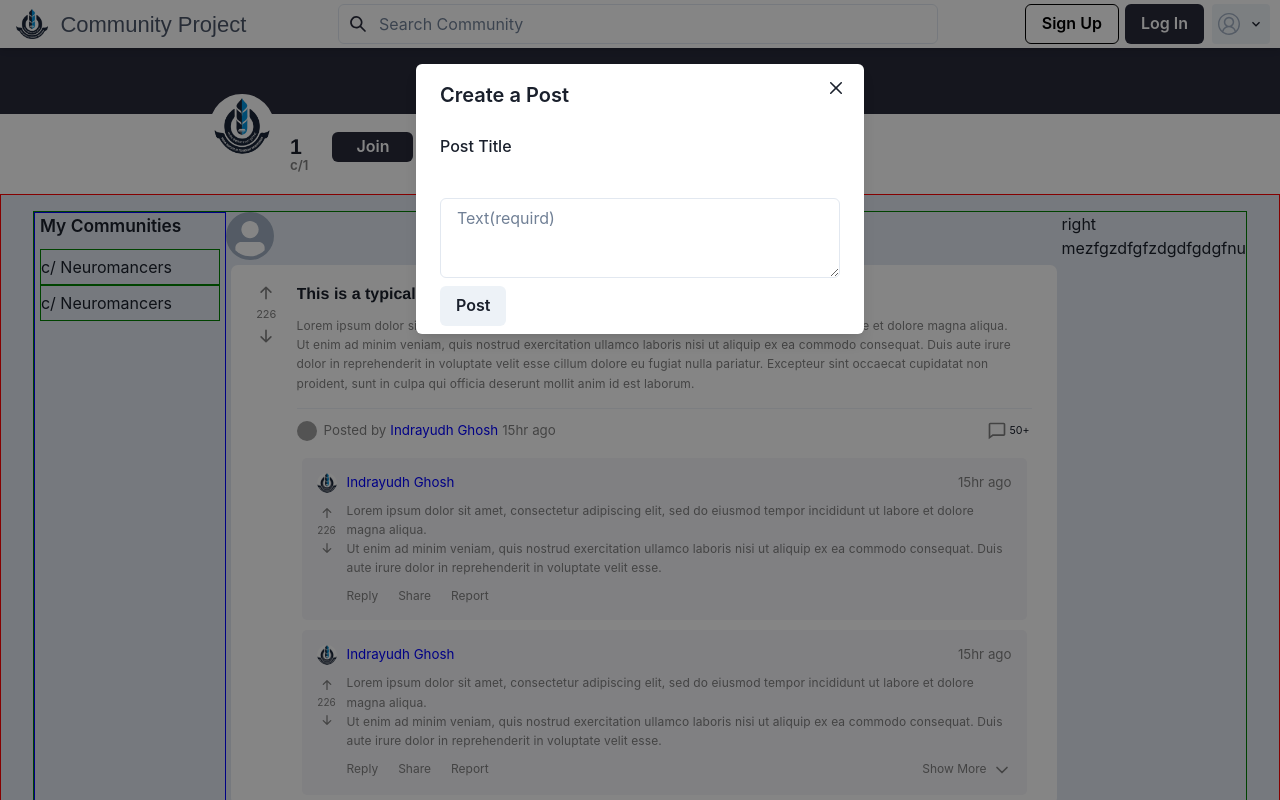
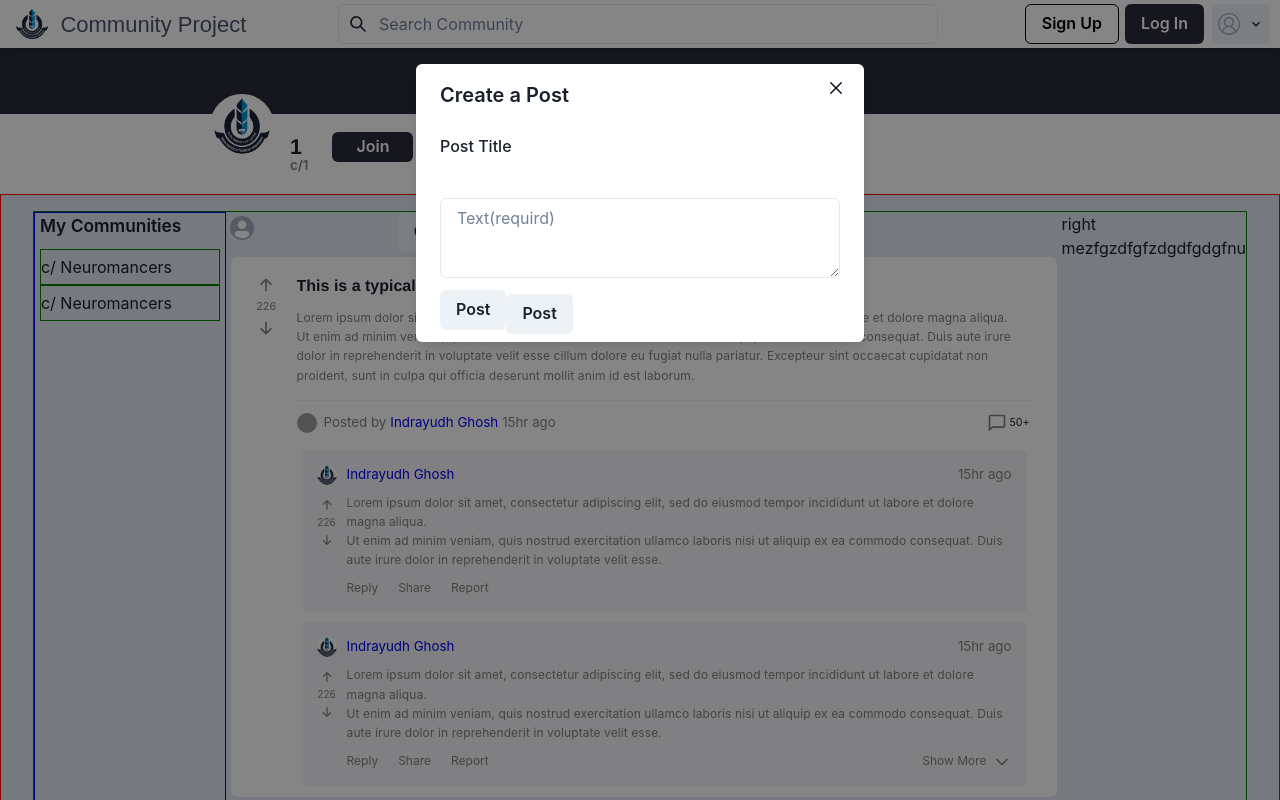
Before and after one commit to LightningItself/community-project-web, a React (Create React App) app: page /c/1 in a window 1280 px wide. Both pictures are taken after a click on the button "Create Post". Shown: the top 800 px of the page. Built offline with nearby package versions, Linux system fonts and the light colour scheme; no server answers; grey boxes are pictures that could not be loaded.

Commit message:
refactored the Postform

```diff
--- a/src/Services/Post.ts
+++ b/src/Services/Post.ts
@@ -1,5 +1,5 @@
+import { Post } from "../atoms/postAtom";
 import { makeRequest } from "./makeRequest"
-
 export const getAllPosts = async()=>{
     return makeRequest("/posts",{method: "GET"});
 }
@@ -8,6 +8,6 @@ export const getPost = async(id:string)=>{
     return makeRequest(`/posts/${id}`,{method: "GET"});
 }
 
-export const createPost = async(data:any)=>{
+export const createPost = async(data:Post)=>{
     return makeRequest(`/posts`,{method: "POST",data});
 }
--- /dev/null
+++ b/src/atoms/postAtom.ts
@@ -0,0 +1,21 @@
+import {atom} from "recoil";
+
+export interface Post {
+    postId: String;
+    description: String;
+    upvotes: Number;
+    downvotes: Number;
+    tags: Array<String>;
+    time: Date;
+    // comments: Array<any>;   // will be added later
+}
+
+export const postState = atom<Post | null>({
+    key: "postState",
+    default: null,
+});
+
+export const postListState = atom<Array<Post>>({
+    key: "postListState",
+    default: [],
+});
--- a/src/components/Community/CreatePost.tsx
+++ b/src/components/Community/CreatePost.tsx
@@ -10,19 +10,33 @@ import {
     ModalBody,
     ModalCloseButton,useDisclosure
   } from '@chakra-ui/react'
+import { useAsyncFn } from '../../hooks/useAsync'
+import { createPost } from '../../Services/Post'
+import { Post,postListState } from '../../atoms/postAtom'
+import { useRecoilState } from 'recoil'
+import { PostForm } from './PostForm'
 
 export const CreatePost = () => {
+    const [post, setPost] = useRecoilState<Post[]>(postListState);
     const { isOpen, onOpen, onClose } = useDisclosure();
+    const {loading,error,execute: createPostFn}= useAsyncFn<Post>(createPost);
 
+    const onCreatePost = (description: string) => {
+      return createPostFn({description: description}).then((post)=>{
+        setPost((oldPost)=>[post,...oldPost]);
+      });
+    };
 
   return (
     <Box>
         <Grid templateColumns="repeat(5, 1fr)" gap={6}>
-            <GridItem colSpan={2} >
-             <Avatar name=""/>
+            <GridItem colSpan={1} m={1}>
+             <Avatar size="xs" name=""/>
             </GridItem>
-            <GridItem colSpan={3} >
-            <Button onClick={onOpen}>Create Post</Button>
+            <GridItem colSpan={4} >
+              <Box border={1}>
+              <Button justifyContent="left" onClick={onOpen}>Create Post</Button>
+              </Box>
             </GridItem>
         </Grid>
         <Modal isOpen={isOpen} onClose={onClose}>
@@ -31,12 +45,7 @@ export const CreatePost = () => {
           <ModalHeader>Create a Post</ModalHeader>
           <ModalCloseButton />
           <ModalBody>
-          <form >
-            <FormLabel>Post Title</FormLabel>
-            <input type="text" />
-            <Textarea my={2} placeholder="Text(requird)" />
-            <Button type="submit">Post</Button>
-           </form>
+           <PostForm loading={loading} error={error} onSubmit={onCreatePost}/>
           </ModalBody>
         </ModalContent>
       </Modal>
--- /dev/null
+++ b/src/components/Community/PostForm.tsx
@@ -0,0 +1,33 @@
+import React from 'react'
+import { Button, Flex, FormLabel, Text, Textarea,Spinner } from '@chakra-ui/react'
+
+type CommmentFormProp ={
+    loading: boolean,
+    error: any,
+    autoFocus?:boolean
+    onSubmit:(message: string) => Promise<void>,
+    initialValue?:string
+}
+
+export const PostForm = ({loading,error,autoFocus=false,onSubmit,initialValue=""}: CommmentFormProp) => {
+
+    const [message, setMessage] = React.useState(initialValue);
+
+    const handlesubmit = (e:React.FormEvent<HTMLFormElement>) => {
+        e.preventDefault();
+        console.log(message);
+        onSubmit(message).then(()=>setMessage(""));
+    }
+
+  return (
+    <form onSubmit={handlesubmit}>
+            <FormLabel>Post Title</FormLabel>
+            <input type="text" />
+            <Textarea my={2} autoFocus={autoFocus} placeholder="Text(requird)" onChange={(e)=>setMessage(e.target.value)}/>
+            <Button type="submit">Post</Button>
+            <Button type="submit" mt={2} disabled={loading}>{
+            loading?<Spinner/>:"Post"
+        }</Button>
+    </form>
+  )
+}
```
